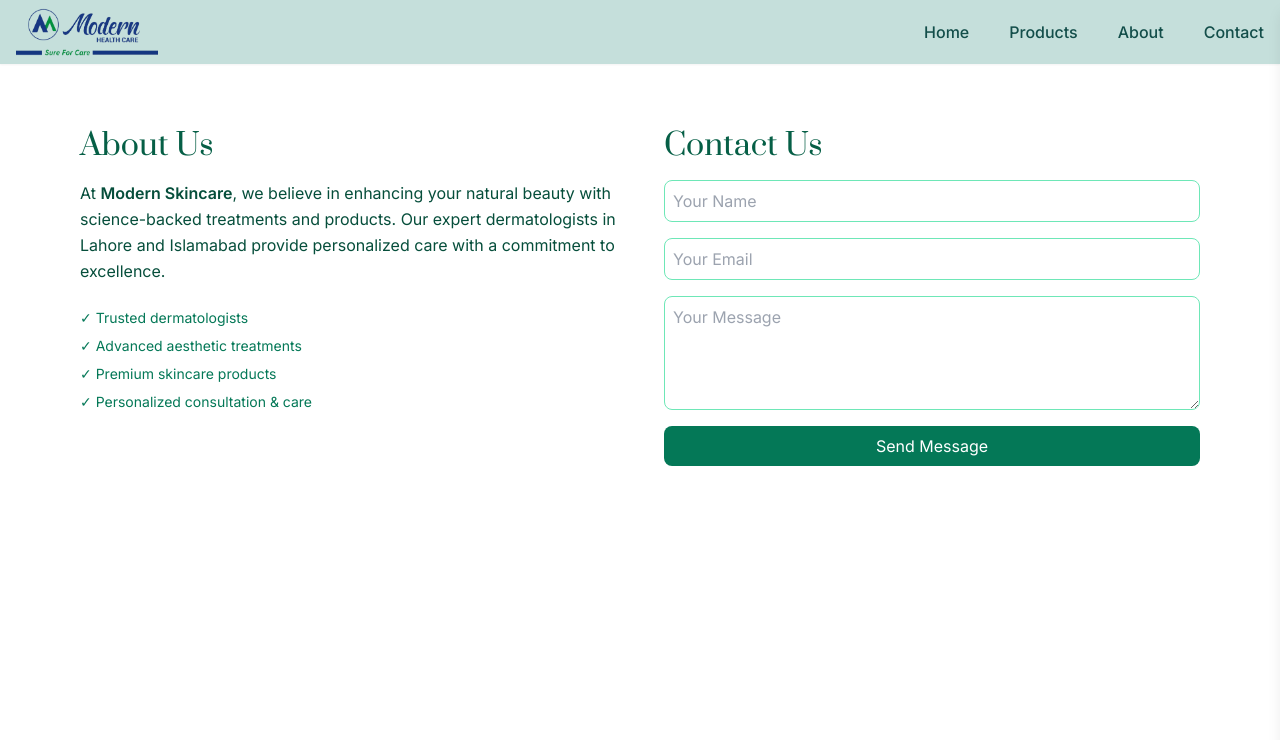
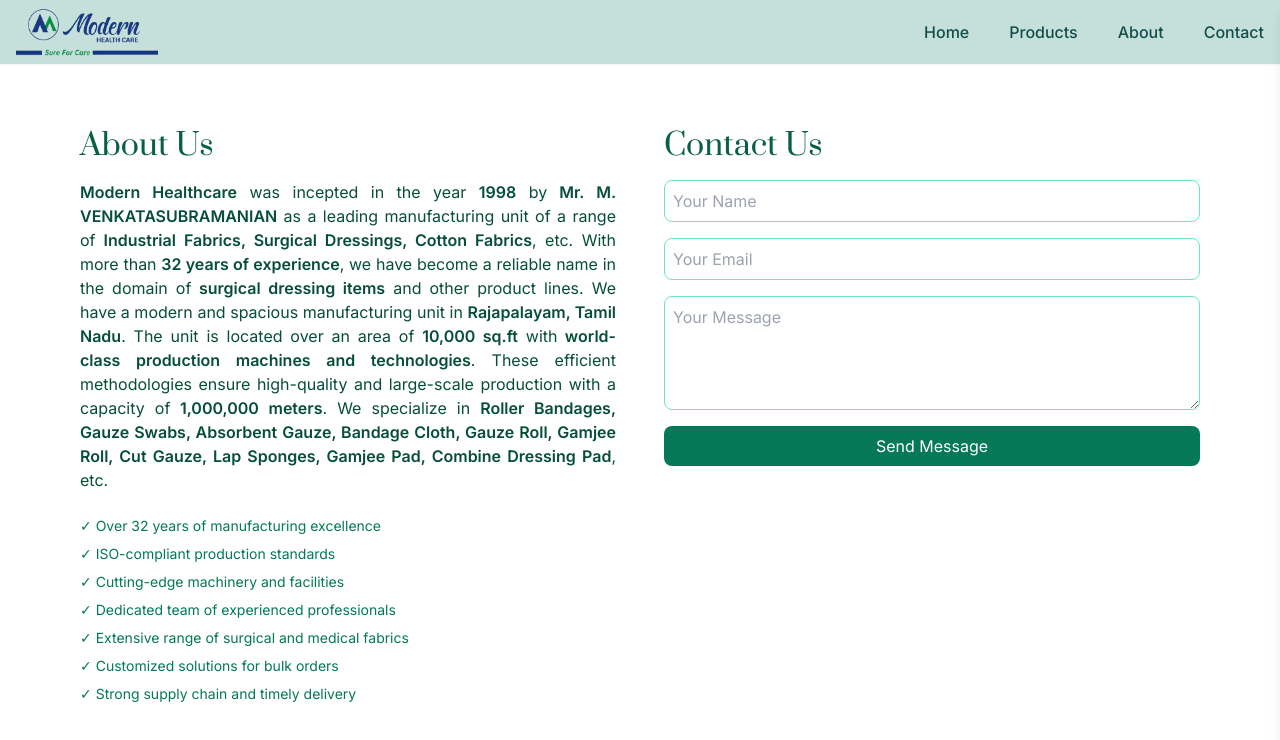
Before and after one commit to saro1255/modernhealthcare, a React (Vite) app: page /about in a window 1280 px wide. Shown: the top 740 px of the page. Built offline with nearby package versions, Linux system fonts and the light colour scheme.

Commit message:
front and about modify

```diff
--- a/src/about/about.jsx
+++ b/src/about/about.jsx
@@ -4,19 +4,30 @@
             <div className="max-w-6xl mx-auto grid md:grid-cols-2 gap-12">
                 <div>
                     <h2 className="text-3xl font-prata mb-4 text-emerald-800">About Us</h2>
-                    <p className="font-inter text-md leading-relaxed">
-                        At <span className="font-semibold">Modern Skincare</span>, we believe in enhancing your natural beauty
-                        with science-backed treatments and products. Our expert dermatologists in Lahore and Islamabad
-                        provide personalized care with a commitment to excellence.
+                    <p className="font-inter text-md text-justify">
+                        <span className="font-semibold">Modern Healthcare</span> was incepted in the year <span className="font-semibold">1998</span> by
+                        <span className="font-semibold"> Mr. M. VENKATASUBRAMANIAN</span> as a leading manufacturing unit of a range of
+                        <span className="font-semibold"> Industrial Fabrics, Surgical Dressings, Cotton Fabrics</span>, etc.
+                        With more than <span className="font-semibold">32 years of experience</span>, we have become a reliable name in the domain of
+                        <span className="font-semibold"> surgical dressing items</span> and other product lines.
+                        We have a modern and spacious manufacturing unit in <span className="font-semibold">Rajapalayam, Tamil Nadu</span>.
+                        The unit is located over an area of <span className="font-semibold">10,000 sq.ft</span> with
+                        <span className="font-semibold"> world-class production machines and technologies</span>.
+                        These efficient methodologies ensure high-quality and large-scale production with a capacity of
+                        <span className="font-semibold"> 1,000,000 meters</span>.
+                        We specialize in <span className="font-semibold">Roller Bandages, Gauze Swabs, Absorbent Gauze, Bandage Cloth, Gauze Roll,
+                        Gamjee Roll, Cut Gauze, Lap Sponges, Gamjee Pad, Combine Dressing Pad</span>, etc.
                     </p>
-                    <ul className="mt-6 space-y-2 text-sm font-inter text-emerald-700">
-                        <li>✓ Trusted dermatologists</li>
-                        <li>✓ Advanced aesthetic treatments</li>
-                        <li>✓ Premium skincare products</li>
-                        <li>✓ Personalized consultation & care</li>
+                   <ul className="mt-6 space-y-2 text-sm font-inter text-emerald-700">
+                        <li>✓ Over 32 years of manufacturing excellence</li>
+                        <li>✓ ISO-compliant production standards</li>
+                        <li>✓ Cutting-edge machinery and facilities</li>
+                        <li>✓ Dedicated team of experienced professionals</li>
+                        <li>✓ Extensive range of surgical and medical fabrics</li>
+                        <li>✓ Customized solutions for bulk orders</li>
+                        <li>✓ Strong supply chain and timely delivery</li>
                     </ul>
                 </div>
-
                 <div>
                     <h2 className="text-3xl font-prata mb-4 text-emerald-800">Contact Us</h2>
                     <form className="flex flex-col gap-4 font-inter">
--- a/src/home/home.jsx
+++ b/src/home/home.jsx
@@ -21,15 +21,17 @@
     return (
         <>
             <div className="row gap-5 h-screen" id="home">
-                <div className="h-screen w-full bg-[url('/assets/images/homeimg.jpg')] bg-no-repeat bg-cover flex justify-center pl-12 md:pl-28 flex-col">
-                    <label className="font-prata tracking-widest text-5xl text-emerald-800">
-                        Care For Your Skin,<br />Care For Your<br />Beauty
-                    </label>
-                    <label className="font-prompt tracking-widest text-md text-emerald-700 mt-7">
-                        Our skin care clinic best dermatologists in<br />
-                        Lahore and Islamabad offer premium <br />
-                        aesthetics.
-                    </label>
+                <div className="h-screen w-full bg-[url('/assets/images/front2.png')] bg-no-repeat bg-cover bg-center">
+                    <div className='flex justify-center pl-12 md:pl-28 flex-col backdrop-blur-sm backdrop-brightness-50 h-full w-full gap-5'>
+                        <label className="font-prompt lg:text-3xl text-2xl flex flex-col gap-2">
+                            <label className='lg:tracking-[.4em] tracking-[.3em] text-emerald-500'>The lifeline to</label>
+                            <label className='tracking-[.3em] text-emerald-300'>HEALTH & CARE</label>
+                        </label>
+                        <label className="font-prompt lg:text-3xl text-2xl flex flex-col gap-2">
+                            <label className='lg:tracking-[.4em] tracking-[.3em] text-emerald-500'>Touching lives with</label>
+                            <label className='tracking-[.3em] text-emerald-300'>CARE & HYGIENE</label>
+                        </label>
+                    </div>
                 </div>
             </div>
 
```
Also changed, not shown: public/assets/images/front1.JPG (added), public/assets/images/front2.png (added).
